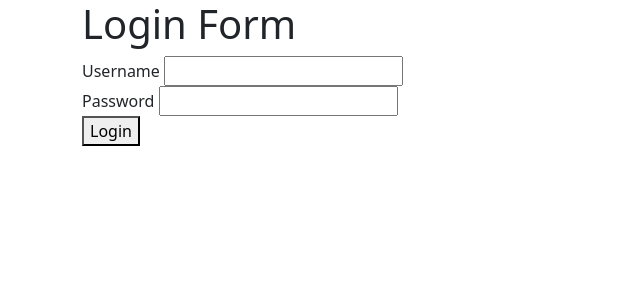
After one commit to jgan21/flask-notes, a Flask app: page /login in a window 1280 px wide. The commit adds this page. Shown: the top 300 px of the page, without its empty margins (0-640 px from the left). Run offline with Flask 3, Linux system fonts and the light colour scheme.

Commit message:
Added route, form class, and html to handle either GET or POST to '/login/ route.

```diff
--- a/app.py
+++ b/app.py
@@ -4,7 +4,7 @@ from flask import Flask, render_template, redirect, session, flash
 from flask_debugtoolbar import DebugToolbarExtension
 
 from models import connect_db, db, User
-from forms import RegisterUserForm
+from forms import RegisterUserForm, LoginUserForm
 
 app = Flask(__name__)
 app.config["SQLALCHEMY_DATABASE_URI"] = os.environ.get(
@@ -24,7 +24,7 @@ def redirect_to_register():
     return redirect('/register')
 
 @app.route('/register', methods = ["GET", "POST"])
-def show_register_user():
+def register_user():
     """Register user: produce form and handle form submission"""
 
     form = RegisterUserForm()
@@ -38,6 +38,8 @@ def show_register_user():
         last_name = form.last_name.data
 
         # TODO: maybe we should split this into a different function?
+        # Could also hide this logic in the register method of the User class
+        # Keep the flash in the route
         if User.query.get(username):
             errs.append("This username exists, please enter a new username.")
 
@@ -67,3 +69,25 @@ def show_register_user():
         return redirect(f"/users/{user.username}")
 
     return render_template('register-user-form.html', form=form)
+
+@app.route('/login', methods = ["GET", "POST"])
+def login_user():
+    """Login user: produce form and handle form submission"""
+
+    form = LoginUserForm()
+
+    if form.validate_on_submit():
+        username = form.username.data
+        password = form.password.data
+
+        user = User.authenticate(username, password)
+
+        # TODO: Make this more specific to false?
+        if user:
+            session["username"] = user.username
+            return redirect(f"/user/{user.username}")
+
+        else:
+            form.username.errors = ["Bad name/password"]
+
+    return render_template('login-form.html', form=form)
--- a/forms.py
+++ b/forms.py
@@ -30,3 +30,16 @@ class RegisterUserForm(FlaskForm):
         "Last Name",
         validators=[InputRequired(), Length(max = 30)]
     )
+
+class LoginUserForm (FlaskForm):
+    """Login User Form"""
+
+    username = StringField(
+        "Username",
+        validators=[InputRequired(), Length(max = 20)]
+    )
+    # TODO: Length restriction on password????
+    password = PasswordField(
+        "Password",
+        validators=[InputRequired(), Length(min = 8, max = 20)]
+    )
--- /dev/null
+++ b/templates/_form.html
@@ -0,0 +1,12 @@
+{{ form.hidden_tag() }}
+
+  {% for field in form if field.widget.input_type != 'hidden' %}
+  <div>
+    {{ field.label }}
+    {{ field }}
+
+    {% for error in field.errors %}
+    {{ error }}
+    {% endfor %}
+  </div>
+  {% endfor %}
--- /dev/null
+++ b/templates/login-form.html
@@ -0,0 +1,20 @@
+{% extends 'base.html' %}
+
+{% block title %} Login User {% endblock %}
+
+{% block content %}
+
+<h1>Login Form</h1>
+
+{% for msg in get_flashed_messages() %}
+  <div class="alert">{{ msg }}</div>
+{% endfor %}
+
+<form method="POST" class="login-form">
+  {% include "_form.html" %}
+
+  <button type="submit" class="btn, btn-primary">Login</button>
+
+</form>
+
+{% endblock %}
```
Also changed, not shown: templates/register-user-form.html (+1 -13 lines).
